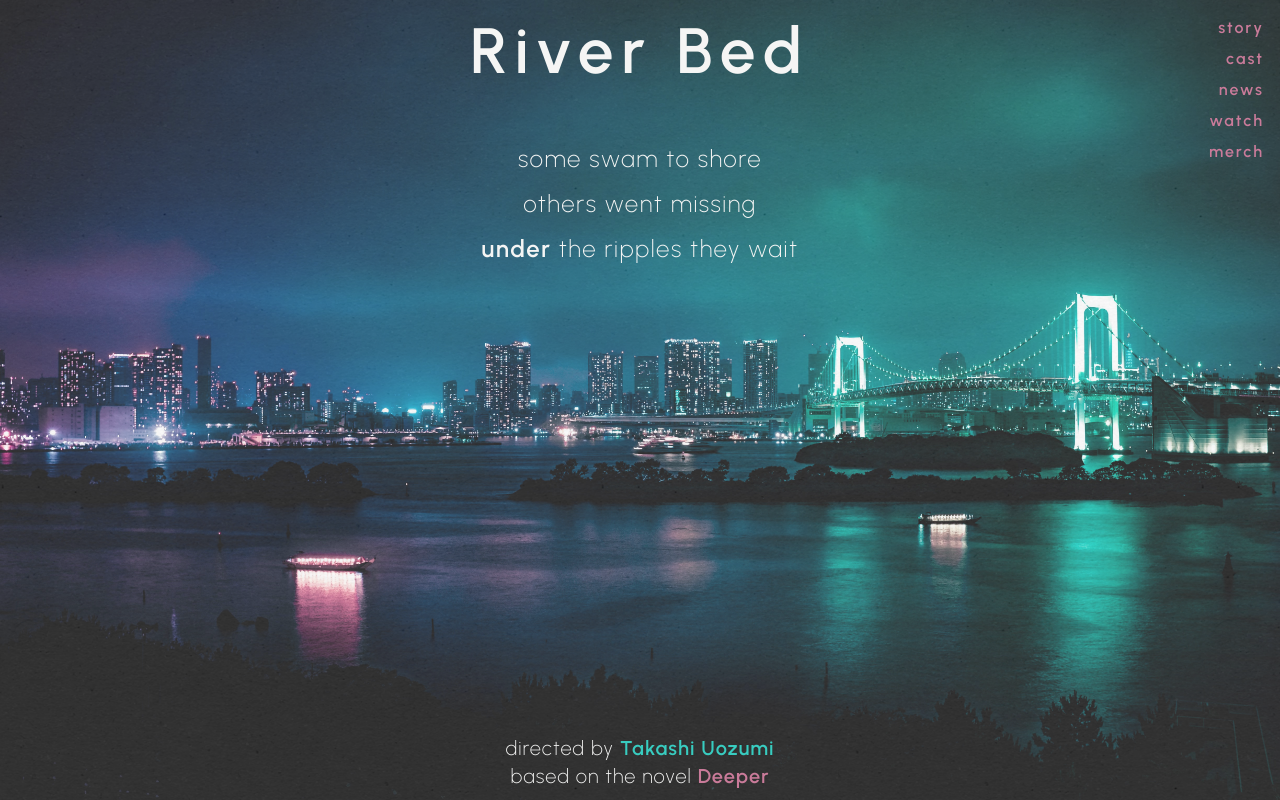
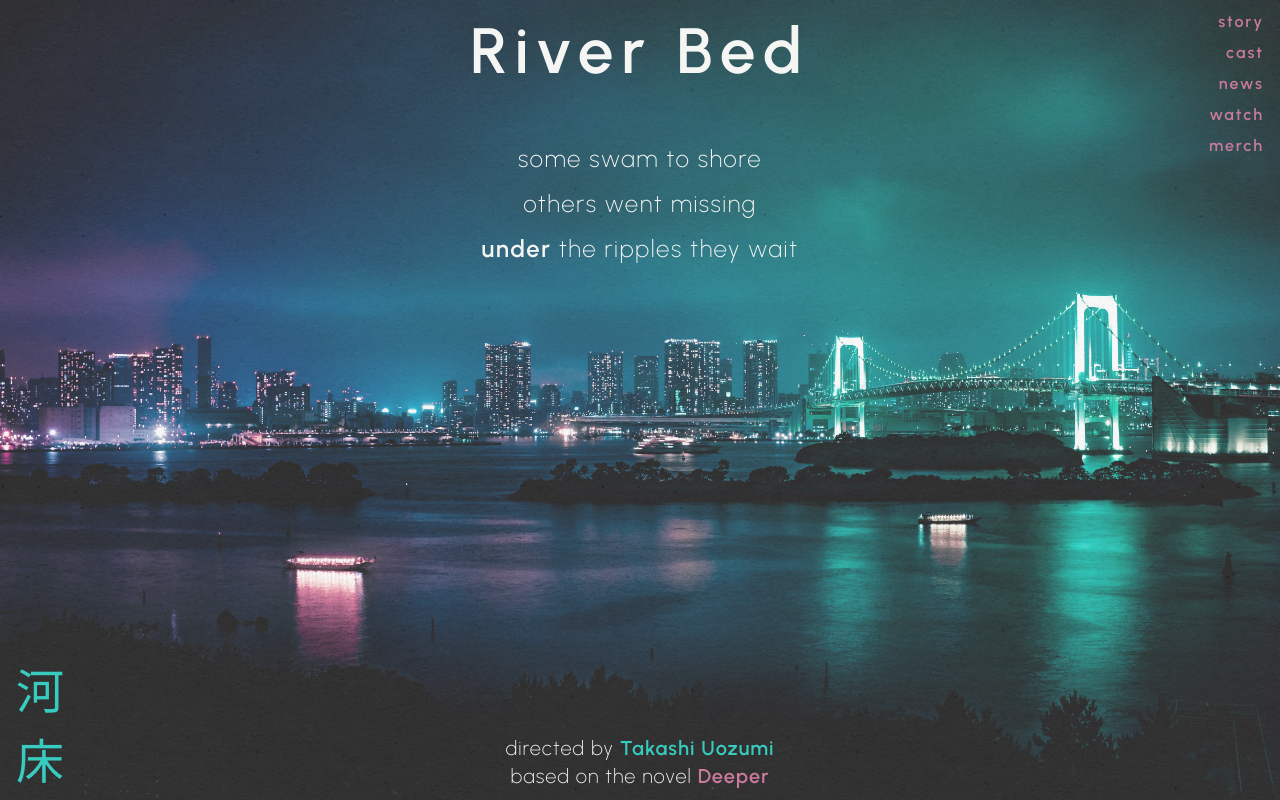
Before and after one commit to keith-price/river_bed, a plain HTML site: page index.html in a window 1280 px wide. Drawn offline with Linux system fonts and the light colour scheme.

Commit message:
added Japanese characters for riverbed (from Google Translate) to bottom-right corner

```diff
--- a/index.html
+++ b/index.html
@@ -36,10 +36,14 @@
             <p class="movie-text"><span class="under-span">under</span> the ripples they wait</p>
         </div>
        </div>
+
+<div class="japanese-container">
+    <p class="japanese-txt">河</p>
+    <p class="japanese-txt">床</p>
+</div>
+
        <div class="name-container">
         <p class="director">directed by <span class="director-span">Takashi Uozumi</span></p>
-
-
         <p class="novel">based on the novel <span class="novel-span">Deeper</span></p>
     </div>
     </main>
--- a/style.css
+++ b/style.css
@@ -101,16 +101,19 @@ body::after {
 	position: absolute;
 	display: flex;
 	flex-direction: column;
-	gap: .75rem;
-	top: 6px;
+
+	top: 12px;
 	right: 0;
 	font-size: 1rem;
 	font-weight: 600;
-	padding: .75rem 0;
+
 	text-align: right;
 	letter-spacing: 2px;
 	z-index: 100;
+}
 
+.menu-container p:not(:last-of-type) {
+	margin-bottom: .75rem;
 }
 
 .menu-container p:hover {
@@ -145,6 +148,15 @@ body::after {
 	letter-spacing: 1.5px;
 }
 
+.japanese-container {
+	display: flex;
+	flex-direction: column;
+	position: absolute;
+	bottom: 7px;
+	font-size: 3rem;
+	color: var(--image-green);
+}
+
 .name-container {
 	position: absolute;
 	width: 100%;
```
